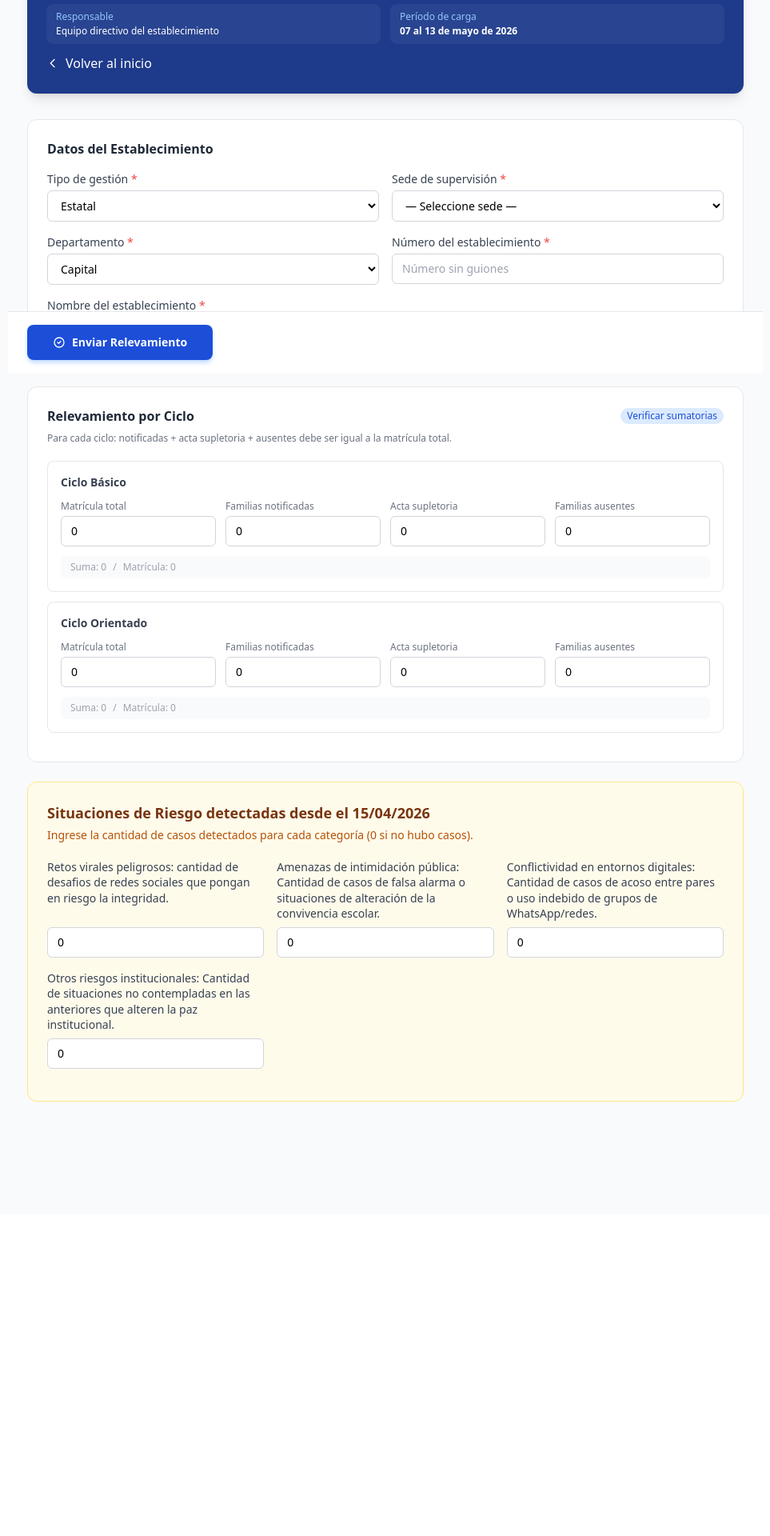
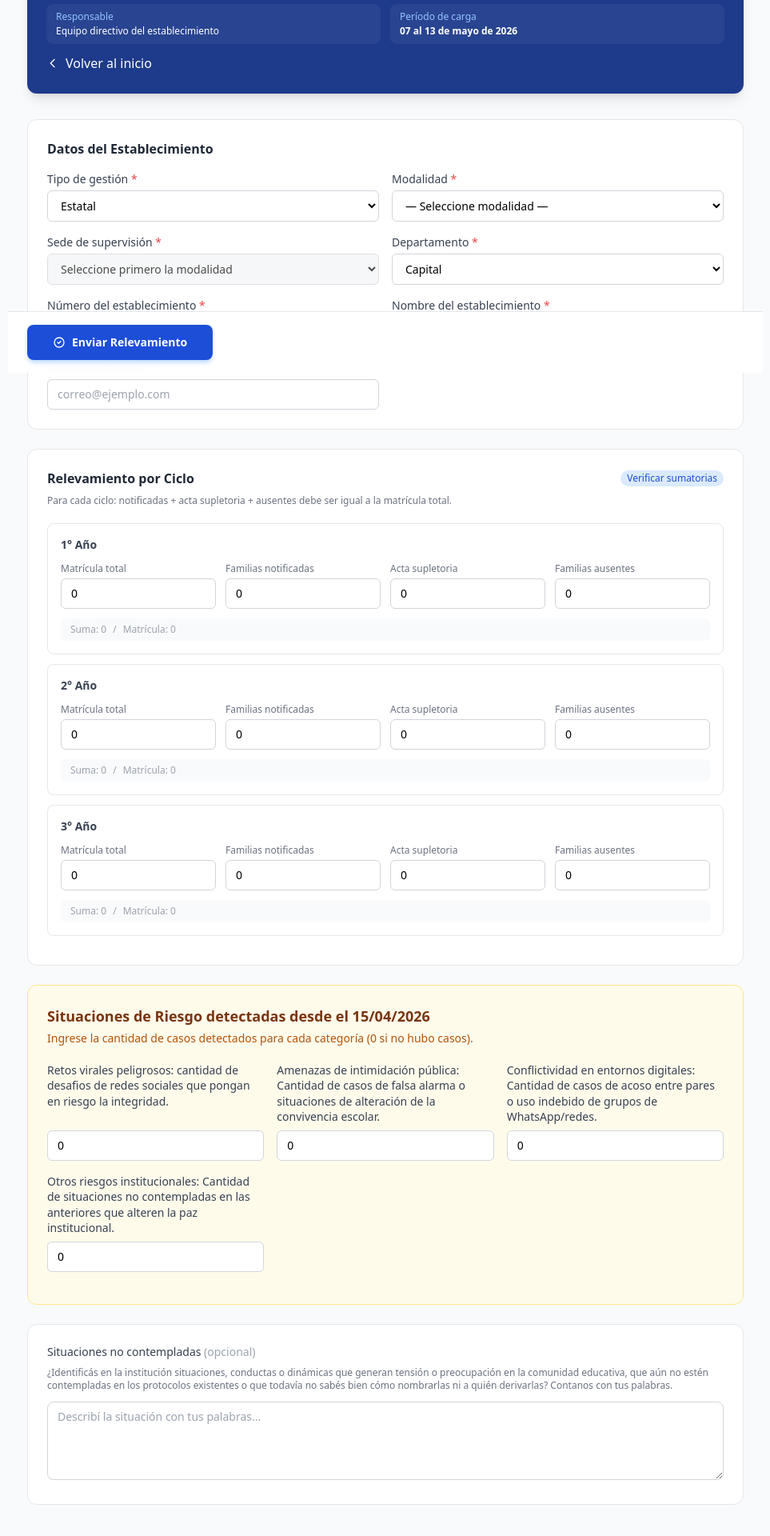
Before and after one commit to JeronimoCortez/formularios-relevamiento-dae, a Next.js app: page /adultos-form in a window 1280 px wide. Shown: the part 334-2254 px from the top of the page at 80% size, without its empty margins (158-1121 px from the left). Before the commit the page ends 1852 px from the top, so only its background shows below. Built offline with nearby package versions, Linux system fonts and the light colour scheme.

Commit message:
Formulario adultos

```diff
--- a/app/adultos-form/page.tsx
+++ b/app/adultos-form/page.tsx
@@ -3,7 +3,11 @@
 import { useState } from "react";
 import { useForm, FormProvider } from "react-hook-form";
 import { zodResolver } from "@hookform/resolvers/zod";
-import { schemaAdultos, defaultValuesAdultos, type FormValuesAdultos } from "@/schemas/formSchema";
+import {
+  schemaAdultos,
+  defaultValuesAdultos,
+  type FormValuesAdultos,
+} from "@/schemas/formSchema";
 import { FormHeader } from "../components/FormHeader";
 import { CamposGenerales } from "../components/CamposGenerales";
 import { GradoRow } from "../components/GradoRow";
@@ -11,7 +15,7 @@ import { SituacionesRiesgo } from "../components/SituacionesRiesgo";
 import { SubmitButton } from "../components/SubmitButton";
 import { SuccessMessage } from "../components/SuccessMessage";
 
-const CICLOS = ["Ciclo Básico", "Ciclo Orientado"] as const;
+const CICLOS = ["1°", "2°", "3°"] as const;
 
 export default function FormularioAdultos() {
   const [submitted, setSubmitted] = useState(false);
@@ -46,7 +50,9 @@ export default function FormularioAdultos() {
       setSubmitted(true);
     } catch (err) {
       setServerError(
-        err instanceof Error ? err.message : "Error de conexión. Intente nuevamente."
+        err instanceof Error
+          ? err.message
+          : "Error de conexión. Intente nuevamente.",
       );
     }
   };
@@ -70,7 +76,11 @@ export default function FormularioAdultos() {
 
         <FormProvider {...methods}>
           <form onSubmit={handleSubmit(onSubmit)} noValidate>
-            <CamposGenerales />
+            <CamposGenerales
+              mostrarModalidad
+              mostrarCorreoElectronico
+              tipoSedes="adultos"
+            />
 
             <section className="bg-white border border-gray-200 rounded-xl p-6 mb-6">
               <div className="flex items-center justify-between mb-2">
@@ -82,13 +92,14 @@ export default function FormularioAdultos() {
                 </span>
               </div>
               <p className="text-xs text-gray-500 mb-5">
-                Para cada ciclo: notificadas + acta supletoria + ausentes debe ser igual a la matrícula total.
+                Para cada ciclo: notificadas + acta supletoria + ausentes debe
+                ser igual a la matrícula total.
               </p>
               {CICLOS.map((ciclo) => (
                 <GradoRow
                   key={ciclo}
                   prefix={`ciclos.${ciclo}`}
-                  label={ciclo}
+                  label={`${ciclo} Año`}
                 />
               ))}
             </section>
@@ -96,12 +107,39 @@ export default function FormularioAdultos() {
             <div className="mb-6">
               <SituacionesRiesgo />
             </div>
-
+            <section className="bg-white border border-gray-200 rounded-xl p-6 mb-6">
+              <label className="block text-sm font-medium text-gray-700 mb-2">
+                Situaciones no contempladas{" "}
+                <span className="text-gray-400 font-normal">(opcional)</span>
+              </label>
+              <p className="text-xs text-gray-500 mb-3">
+                ¿Identificás en la institución situaciones, conductas o
+                dinámicas que generan tensión o preocupación en la comunidad
+                educativa, que aún no estén contempladas en los protocolos
+                existentes o que todavía no sabés bien cómo nombrarlas ni a
+                quién derivarlas? Contanos con tus palabras.
+              </p>
+              <textarea
+                {...methods.register("situacionesNoContempladas")}
+                rows={4}
+                className="w-full border border-gray-300 rounded-lg px-3 py-2 text-sm focus:outline-none focus:ring-2 focus:ring-blue-500 resize-y"
+                placeholder="Describí la situación con tus palabras..."
+              />
+            </section>
             {serverError && (
               <div className="mb-4 bg-red-50 border border-red-300 rounded-lg px-4 py-3 text-sm text-red-700 flex items-start gap-2">
-                <svg className="w-5 h-5 shrink-0 mt-0.5" fill="none" viewBox="0 0 24 24" stroke="currentColor">
-                  <path strokeLinecap="round" strokeLinejoin="round" strokeWidth={2}
-                    d="M12 8v4m0 4h.01M21 12a9 9 0 11-18 0 9 9 0 0118 0z" />
+                <svg
+                  className="w-5 h-5 shrink-0 mt-0.5"
+                  fill="none"
+                  viewBox="0 0 24 24"
+                  stroke="currentColor"
+                >
+                  <path
+                    strokeLinecap="round"
+                    strokeLinejoin="round"
+                    strokeWidth={2}
+                    d="M12 8v4m0 4h.01M21 12a9 9 0 11-18 0 9 9 0 0118 0z"
+                  />
                 </svg>
                 <div>
                   <p className="font-semibold">Error al enviar</p>
--- a/app/api/submit/route.ts
+++ b/app/api/submit/route.ts
@@ -89,7 +89,9 @@ export async function POST(req: NextRequest) {
         );
       }
 
-      row = buildRowAdultos(parsed.data as Parameters<typeof buildRowAdultos>[0]);
+      rowByHeaders = buildRowAdultos(  // 👈 rowByHeaders, no row
+        parsed.data as Parameters<typeof buildRowAdultos>[0]
+      );
     } else {
       return NextResponse.json(
         { success: false, message: `Tipo de formulario desconocido: ${tipo}` },
--- a/app/components/CamposGenerales.tsx
+++ b/app/components/CamposGenerales.tsx
@@ -5,7 +5,7 @@ import { DEPARTAMENTOS_MENDOZA } from "@/types";
 type CamposGeneralesProps = {
   mostrarCorreoElectronico?: boolean;
   mostrarModalidad?: boolean;
-  tipoSedes?: "primaria" | "secundaria";
+  tipoSedes?: "primaria" | "secundaria" | "adultos";
 };
 
 export function CamposGenerales({
@@ -31,9 +31,15 @@ export function CamposGenerales({
     "54 Hogar",
     ...Array.from({ length: 4 }, (_, i) => String(i + 55)),
   ];
-  const sedesEstatalOrientada = Array.from({ length: 18 }, (_, i) => String(i + 1));
-  const sedesEstatalTecnica = Array.from({ length: 6 }, (_, i) => String(i + 1));
+  const sedesEstatalOrientada = Array.from({ length: 18 }, (_, i) =>
+    String(i + 1),
+  );
+  const sedesEstatalTecnica = Array.from({ length: 6 }, (_, i) =>
+    String(i + 1),
+  );
   const sedesPrivada = Array.from({ length: 8 }, (_, i) => String(i + 1));
+  const sedesAdultosCEBSA = Array.from({ length: 7 }, (_, i) => String(i + 1));
+  const sedesAdultosCENS = Array.from({ length: 7 }, (_, i) => String(i + 1));
 
   const sedes =
     tipoGestion === "Privada"
@@ -43,6 +49,12 @@ export function CamposGenerales({
           ? sedesEstatalTecnica
           : modalidad === "Orientada"
             ? sedesEstatalOrientada
+            : []
+        : tipoSedes === "adultos"
+          ? modalidad === "CEBSA"
+            ? sedesAdultosCEBSA
+            : modalidad === "CENS"
+              ? sedesAdultosCENS
               : []
           : sedesEstatalPrimaria;
 
@@ -92,8 +104,17 @@ export function CamposGenerales({
               }`}
             >
               <option value="">— Seleccione modalidad —</option>
+              {tipoSedes === "adultos" ? (
+                <>
+                  <option value="CEBSA">CEBSA</option>
+                  <option value="CENS">CENS</option>
+                </>
+              ) : (
+                <>
                   <option value="Técnica">Técnica</option>
                   <option value="Orientada">Orientada</option>
+                </>
+              )}
             </select>
             {errors.modalidad?.message && (
               <p className="text-xs text-red-600 mt-1">
@@ -112,7 +133,9 @@ export function CamposGenerales({
             {...register("sedeSupervisión")}
             disabled={
               !tipoGestion ||
-              (tipoSedes === "secundaria" && tipoGestion === "Estatal" && !modalidad)
+              ((tipoSedes === "secundaria" || tipoSedes === "adultos") &&
+                tipoGestion === "Estatal" &&
+                !modalidad)
             }
             className={`w-full border rounded-md px-3 py-2 text-sm bg-white focus:outline-none focus:ring-2 disabled:bg-gray-100 disabled:cursor-not-allowed ${
               errors.sedeSupervisión
@@ -123,7 +146,9 @@ export function CamposGenerales({
             <option value="">
               {!tipoGestion
                 ? "Seleccione primero el tipo de gestión"
-                : tipoSedes === "secundaria" && tipoGestion === "Estatal" && !modalidad
+                : (tipoSedes === "secundaria" || tipoSedes === "adultos") &&
+                    tipoGestion === "Estatal" &&
+                    !modalidad
                   ? "Seleccione primero la modalidad"
                   : "— Seleccione sede —"}
             </option>
--- a/googleSheets.ts
+++ b/googleSheets.ts
@@ -50,9 +50,12 @@ type FormDataSecundaria = BaseFormData & {
 };
 
 type FormDataAdultos = BaseFormData & {
+  correoElectronico: string;
+  modalidad?: string;
   ciclos: Record<string, GradoData>;
   situacionesRiesgo: SituacionesData;
   vulneracion: VulneracionData;
+  situacionesNoContempladas?: string;
 };
 
 const SHEET_NAMES: Record<TipoFormulario, string> = {
@@ -502,14 +505,65 @@ export function buildRowSecundaria(data: FormDataSecundaria): Record<string, Cel
 }
 
 
-export function buildRowAdultos(data: FormDataAdultos): CellValue[] {
-  const cicloKeys = ["Ciclo Básico", "Ciclo Orientado"];
-  const ciclosRow = cicloKeys.flatMap((cicloKey) => gradoToRow(data.ciclos[cicloKey]));
+export function buildRowAdultos(data: FormDataAdultos): Record<string, CellValue> {
+  const sedeSupervision = formatSedeSupervision(
+    data.tipoGestion,
+    getSedeSupervision(data)
+  );
 
-  return [
-    ...camposBase(data),
-    ...ciclosRow,
-    ...situacionesToRow(data.situacionesRiesgo),
-    ...vulneracionToRow(data.vulneracion),
-  ];
+  const row: Record<string, CellValue> = {
+    "Marca temporal": getTimestamp(),
+    "Dirección de correo electrónico": data.correoElectronico ?? "",
+    "Gestión a la que pertenece la institución educativa": data.tipoGestion,
+    "Modalidad": data.modalidad ?? "",
+    "Departamento en la que está ubicada la institución educativa": data.departamento,
+    "Sección de supervisión a la que pertene la institución educativa": sedeSupervision,
+    "Nombre del establecimiento": data.nombreEstablecimiento,
+    "Número de la institución (solo número sin guión)": data.escuela,
+  };
+
+  const ciclosAdultos = [
+    {
+      key: "1°",
+      matricula: "Matrícula total de 1º GRADO: (Tener en cuenta todas las secciones y turnos)",
+      notificadas: "Familias efectivamente notificadas (Firma de Circular)",
+      acta: "Familias notificadas por Acta Supletoria (Negativa de firma)",
+      ausentes: "Familias ausentes",
+    },
+    {
+      key: "2°",
+      matricula: "Matrícula total de 2º GRADO: (Tener en cuenta todas las secciones y turnos)",
+      notificadas: "Familias efectivamente notificadas (Firma de Circular) 2",
+      acta: "Familias notificadas por Acta Supletoria (Negativa de firma) 2",
+      ausentes: "Familias ausentes 2",
+    },
+    {
+      key: "3°",
+      matricula: "Matrícula total de 3º GRADO: (Tener en cuenta todas las secciones y turnos)",
+      notificadas: "Familias efectivamente notificadas (Firma de Circular) 3",
+      acta: "Familias notificadas por Acta Supletoria (Negativa de firma) 3",
+      ausentes: "Familias ausentes 3",
+    },
+  ] as const;
+
+  for (const cicloInfo of ciclosAdultos) {
+    const ciclo = data.ciclos[cicloInfo.key];
+    row[cicloInfo.matricula] = ciclo.matricula;
+    row[cicloInfo.notificadas] = ciclo.notificadas;
+    row[cicloInfo.acta] = ciclo.actaSupletoria;
+    row[cicloInfo.ausentes] = ciclo.ausentes;
+  }
+
+  row["Retos Virales Peligrosos: Cantidad de desafíos de redes sociales que pongan en riesgo la integridad."] =
+    data.situacionesRiesgo.retosVirales;
+  row["Amenazas de Intimidación Pública: Cantidad de casos de falsa alarma o situaciones de alteración de la convivencia escolar."] =
+    data.situacionesRiesgo.amenazas;
+  row["Conflictividad en Entornos Digitales: Cantidad de casos de acoso entre pares o uso indebido de grupos de WhatsApp/redes."] =
+    data.situacionesRiesgo.conflictosPares + data.situacionesRiesgo.conflictividadDigital;
+  row["Otros Riesgos Institucionales: Cantidad de situaciones no contempladas en las anteriores que alteren la paz institucional."] =
+    data.situacionesRiesgo.otrosRiesgos;
+  row["Situaciones no contempladas en protocolos: Describí con tus palabras situaciones, conductas o dinámicas que generan tensión o preocupación en la comunidad educativa y que aún no sabés cómo nombrarlas o a quién derivarlas."] =
+    data.situacionesNoContempladas ?? "";
+
+  return row;
 }
--- a/schemas/formSchema.ts
+++ b/schemas/formSchema.ts
@@ -126,8 +126,12 @@ export const schemaSecundaria = camposGeneralesSchema.extend({
 });
 
 export const schemaAdultos = camposGeneralesSchema.extend({
-  ciclos: makeGradosSchema(["Ciclo Básico", "Ciclo Orientado"]),
+  modalidad: z.enum(["CEBSA", "CENS"], { message: "Debe seleccionar una modalidad" }),
+  correoElectronico: correoElectronicoSchema,
+  situacionesNoContempladas: z.string().optional(),
+  ciclos: makeGradosSchema(["1°", "2°", "3°"]),
 });
+
 
 export type FormValuesPrimaria = z.infer<typeof schemaPrimaria>;
 export type FormValuesSecundaria = z.infer<typeof schemaSecundaria>;
@@ -229,6 +233,8 @@ export const defaultValuesAdultos: FormValuesAdultos = {
   departamento: DEPARTAMENTOS_MENDOZA[0],
   nombreEstablecimiento: "",
   escuela: "",
+  correoElectronico: "",
+  modalidad: undefined as unknown as "CEBSA" | "CENS",
   situacionesRiesgo: {
     retosVirales: 0,
     amenazas: 0,
@@ -242,7 +248,9 @@ export const defaultValuesAdultos: FormValuesAdultos = {
     descripcion: "",
   },
   ciclos: {
-    "Ciclo Básico": { matricula: 0, notificadas: 0, actaSupletoria: 0, ausentes: 0 },
-    "Ciclo Orientado": { matricula: 0, notificadas: 0, actaSupletoria: 0, ausentes: 0 },
+    "1°": { matricula: 0, notificadas: 0, actaSupletoria: 0, ausentes: 0 },
+    "2°": { matricula: 0, notificadas: 0, actaSupletoria: 0, ausentes: 0 },
+    "3°": { matricula: 0, notificadas: 0, actaSupletoria: 0, ausentes: 0 },
   },
+  situacionesNoContempladas: "",
 };
```
Lines whose indentation alone changed are shown as unchanged.
